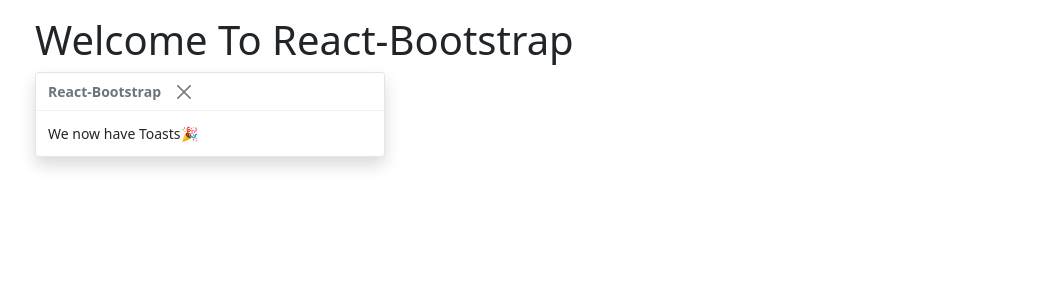
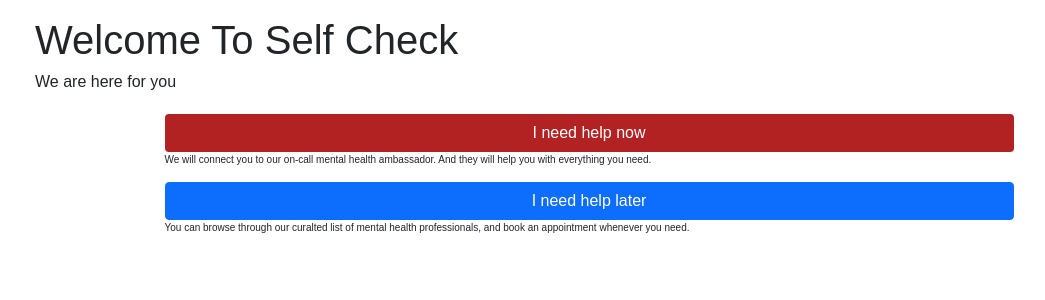
Before and after one commit to saivnm5/ld-hacks-mental-health, a React (Create React App) app: page / in a window 1280 px wide. Shown: the top 300 px of the page, without its empty margins (51-1096 px from the left). Built offline with nearby package versions, Linux system fonts and the light colour scheme.

Commit message:
Some basic layout

```diff
--- a/src/App.css
+++ b/src/App.css
@@ -1,38 +1,11 @@
-.App {
-  text-align: center;
+
+body {
+  font-family: 'Nunito', sans-serif;
+  font-size: 10px;
 }
-
-.App-logo {
-  height: 40vmin;
-  pointer-events: none;
-}
-
-@media (prefers-reduced-motion: no-preference) {
-  .App-logo {
-    animation: App-logo-spin infinite 20s linear;
-  }
-}
-
-.App-header {
-  background-color: #282c34;
-  min-height: 100vh;
-  display: flex;
-  flex-direction: column;
-  align-items: center;
-  justify-content: center;
-  font-size: calc(10px + 2vmin);
+.btn-red {
+  background-color: firebrick;
   color: white;
 }
 
-.App-link {
-  color: #61dafb;
-}
-
-@keyframes App-logo-spin {
-  from {
-    transform: rotate(0deg);
-  }
-  to {
-    transform: rotate(360deg);
-  }
-}
+.hidden { display:none; }
--- a/src/App.js
+++ b/src/App.js
@@ -1,38 +1,45 @@
-import React, { useState } from 'react';
+import React from 'react';
 
 import './App.css';
-import Toast from 'react-bootstrap/Toast';
 import Container from 'react-bootstrap/Container';
 import Button from 'react-bootstrap/Button';
-import 'bootstrap/dist/css/bootstrap.min.css';
+import Row from 'react-bootstrap/Row';
+import Col from 'react-bootstrap/Col';
+import HelpNow from './HelpNow';
 
-const ExampleToast = ({ children }) => {
-  const [show, toggleShow] = useState(true);
+
+const HelpLaterOptions = ({ children }) => {
 
   return (
     <>
-      {!show && <Button onClick={() => toggleShow(true)}>Show Toast</Button>}
-      <Toast show={show} onClose={() => toggleShow(false)}>
-        <Toast.Header>
-          <strong className="mr-auto">React-Bootstrap</strong>
-        </Toast.Header>
-        <Toast.Body>{children}</Toast.Body>
-      </Toast>
+      <Row className="justify-content-md-center">
+        <Col xs={9} ld={5}>
+          <Row><Button> I need help later </Button> </Row>
+          <Row> You can browse through our curalted list of mental health professionals, and book an appointment whenever you need. </Row>
+        </Col>
+
+      </Row>
     </>
   );
 };
 
 function App() {
   return (
-    <Container className="p-3">
+    <Container className="p-3" >
 
-      <h1 className="header">Welcome To React-Bootstrap</h1>
-      <ExampleToast>
-        We now have Toasts
-        <span role="img" aria-label="tada">
-          🎉
-        </span>
-      </ExampleToast>
+      <h1 className="header">Welcome To Self Check</h1>
+      <h6>We are here for you</h6>
+
+      <br/>
+
+
+      <HelpNow />
+
+
+      <br/>
+
+      <HelpLaterOptions />
+
 
    </Container>
   );
--- /dev/null
+++ b/src/HelpNow.js
@@ -0,0 +1,50 @@
+import React from 'react';
+
+import Button from 'react-bootstrap/Button';
+import Row from 'react-bootstrap/Row';
+import Col from 'react-bootstrap/Col';
+
+const HelpNowMoreOptions = ({ children }) => {
+  return (
+
+      <Row >
+            <Col>
+            <Button variant="red"> Want To Talk? </Button>
+            </Col>
+            <Col>
+            <Button variant="red"> Prefer To Text? </Button>
+            </Col>
+
+          </Row>
+
+  )
+}
+
+class HelpNow extends React.Component {
+  constructor(props) {
+    super(props);
+    this.state = {showOptions: false};
+  }
+
+    render() {
+        return (
+            <>
+              <Row className="justify-content-md-center">
+                <Col xs={9} ld={5}>
+                  <Row >
+                    <Button variant="red" onClick={(e) => this.setState({showOptions: !this.state.showOptions})} >
+                    I need help now
+                    </Button>
+                    </Row>
+                  <Row>We will connect you to our on-call mental health ambassador. And they will help you with everything you need.</Row>
+                  { this.state.showOptions ? <HelpNowMoreOptions />  : null }
+
+                </Col>
+
+              </Row>
+            </>
+          );
+    }
+}
+
+export default HelpNow;
--- a/src/index.js
+++ b/src/index.js
@@ -1,5 +1,6 @@
 import React from 'react';
 import ReactDOM from 'react-dom';
+import 'bootstrap/dist/css/bootstrap.min.css';
 import './index.css';
 import App from './App';
 import reportWebVitals from './reportWebVitals';
```
